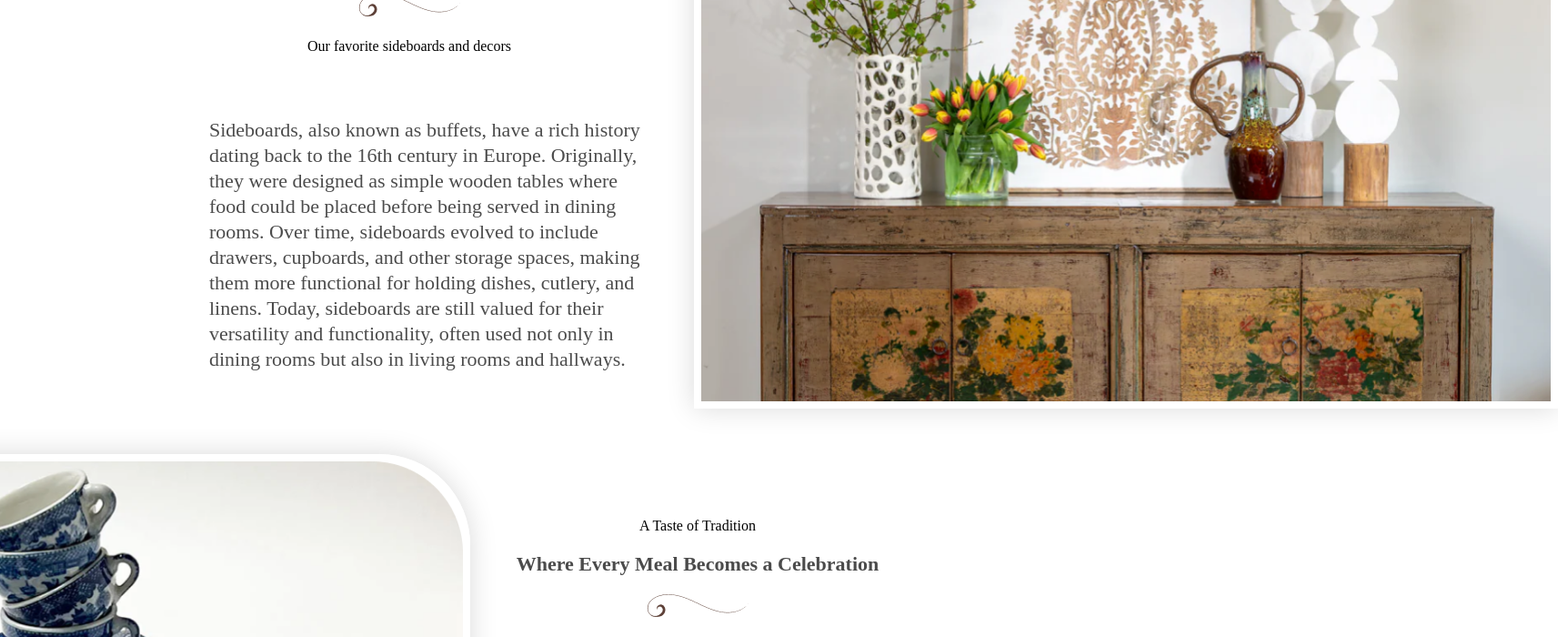
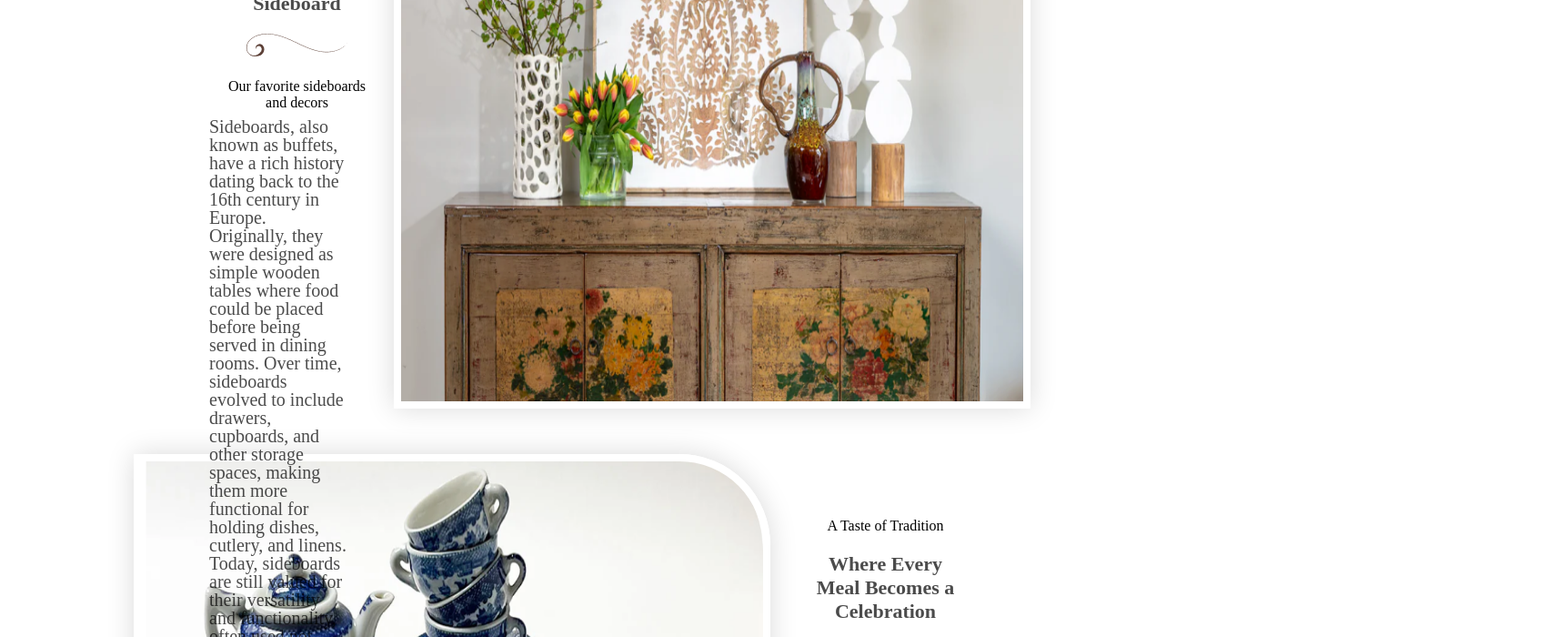
Before and after one commit to Narek223/AbcVintage, a React (Create React App) app: page / in a window 1280 px wide. Shown: the part 4620-5320 px from the top of the page at 91% size, 1713 px wide, since content can reach past the window. Built offline with nearby package versions, Linux system fonts and the light colour scheme; a web font is replaced by a local one.

Commit message:
scss changes

```diff
--- a/src/Components/Gallery/GalleryItem/galleryitem.module.css
+++ b/src/Components/Gallery/GalleryItem/galleryitem.module.css
@@ -49,4 +49,56 @@
 }
 .galleryConteiner .galleryImgCont img.fiximgborder {
   border-radius: 0 100px 0 0;
+}
+
+@media screen and (max-width: 1860px) {
+  .galleryConteiner .galleryImgCont img {
+    width: 860px;
+  }
+}
+@media screen and (max-width: 1770px) {
+  .galleryConteiner .galleryImgCont img {
+    width: 800px;
+  }
+}
+@media screen and (max-width: 1720px) {
+  .galleryConteiner .galleryImgCont img {
+    width: 750px;
+  }
+}
+@media screen and (max-width: 1680px) {
+  .galleryConteiner .galleryImgCont img {
+    width: 700px;
+  }
+}
+@media screen and (max-width: 1620px) {
+  .galleryConteiner .galleryImgCont img {
+    width: 650px;
+  }
+}
+@media screen and (max-width: 1570px) {
+  .galleryConteiner .Sideboard {
+    width: 500px;
+  }
+  .galleryConteiner .Sideboard p:nth-child(2) {
+    width: 100%;
+  }
+  .galleryConteiner .galleryImgCont img {
+    width: 650px;
+  }
+}
+@media screen and (max-width: 1536px) {
+  .galleryConteiner .Sideboard {
+    width: 400px;
+  }
+  .galleryConteiner .Sideboard p:nth-child(2) {
+    line-height: 20px;
+    font-size: 20px;
+  }
+  .galleryConteiner .Sideboard .sideboardText {
+    width: 100%;
+  }
+  .galleryConteiner .galleryImgCont img {
+    width: 700px;
+  }
 }/*# sourceMappingURL=galleryitem.module.css.map */
--- a/src/Components/Gallery/GalleryItem/galleryitem.module.scss
+++ b/src/Components/Gallery/GalleryItem/galleryitem.module.scss
@@ -56,3 +56,101 @@
       }
     }
   }
+  @media screen and (max-width: 1860px) {
+
+      .galleryConteiner {
+        .galleryImgCont {
+          img {
+            width: 860px;
+
+        }
+      }
+    }
+  }
+  @media screen and (max-width: 1770px) {
+
+      .galleryConteiner {
+        .galleryImgCont {
+          img {
+            width: 800px;
+          }
+
+      }
+    }
+  }
+
+  @media screen and (max-width: 1720px) {
+
+      .galleryConteiner {
+        .galleryImgCont {
+          img {
+            width: 750px;
+          }
+        }
+
+    }
+  }
+
+  @media screen and (max-width: 1680px) {
+
+      .galleryConteiner {
+        .galleryImgCont {
+          img {
+            width: 700px;
+          }
+
+      }
+    }
+  }
+
+  @media screen and (max-width: 1620px) {
+
+      .galleryConteiner {
+        .galleryImgCont {
+          img {
+            width: 650px;
+
+        }
+      }
+    }
+  }
+
+  @media screen and (max-width: 1570px) {
+
+      .galleryConteiner {
+        .Sideboard {
+          width: 500px;
+          p:nth-child(2) {
+            width: 100%;
+          }
+        }
+        .galleryImgCont {
+          img {
+            width: 650px;
+
+        }
+      }
+    }
+  }
+
+  @media screen and (max-width: 1536px) {
+
+      .galleryConteiner {
+        .Sideboard {
+          width: 400px;
+          p:nth-child(2) {
+            line-height: 20px;
+            font-size: 20px;
+          }
+          .sideboardText {
+            width: 100%;
+          }
+        }
+        .galleryImgCont {
+          img {
+            width: 700px;
+          }
+
+      }
+    }
+  }
--- a/src/Components/Gallery/gallery.module.css
+++ b/src/Components/Gallery/gallery.module.css
@@ -8,56 +8,4 @@
   color: #5d4037;
   opacity: 70%;
   font-family: "aurora";
-}
-
-@media screen and (max-width: 1860px) {
-  .conteiner .galleryConteiner .galleryImgCont img {
-    width: 860px;
-  }
-}
-@media screen and (max-width: 1770px) {
-  .conteiner .galleryConteiner .galleryImgCont img {
-    width: 800px;
-  }
-}
-@media screen and (max-width: 1720px) {
-  .conteiner .galleryConteiner .galleryImgCont img {
-    width: 750px;
-  }
-}
-@media screen and (max-width: 1680px) {
-  .conteiner .galleryConteiner .galleryImgCont img {
-    width: 700px;
-  }
-}
-@media screen and (max-width: 1620px) {
-  .conteiner .galleryConteiner .galleryImgCont img {
-    width: 650px;
-  }
-}
-@media screen and (max-width: 1570px) {
-  .conteiner .galleryConteiner .Sideboard {
-    width: 500px;
-  }
-  .conteiner .galleryConteiner .Sideboard p:nth-child(2) {
-    width: 100%;
-  }
-  .conteiner .galleryConteiner .galleryImgCont img {
-    width: 650px;
-  }
-}
-@media screen and (max-width: 1536px) {
-  .conteiner .galleryConteiner .Sideboard {
-    width: 400px;
-  }
-  .conteiner .galleryConteiner .Sideboard p:nth-child(2) {
-    line-height: 20px;
-    font-size: 20px;
-  }
-  .conteiner .galleryConteiner .Sideboard .sideboardText {
-    width: 100%;
-  }
-  .conteiner .galleryConteiner .galleryImgCont img {
-    width: 700px;
-  }
 }/*# sourceMappingURL=gallery.module.css.map */
--- a/src/Components/Gallery/gallery.module.scss
+++ b/src/Components/Gallery/gallery.module.scss
@@ -10,101 +10,3 @@
   }
 
 }
-@media screen and (max-width: 1860px) {
-  .conteiner {
-    .galleryConteiner {
-      .galleryImgCont {
-        img {
-          width: 860px;
-        }
-      }
-    }
-  }
-}
-@media screen and (max-width: 1770px) {
-  .conteiner {
-    .galleryConteiner {
-      .galleryImgCont {
-        img {
-          width: 800px;
-        }
-      }
-    }
-  }
-}
-
-@media screen and (max-width: 1720px) {
-  .conteiner {
-    .galleryConteiner {
-      .galleryImgCont {
-        img {
-          width: 750px;
-        }
-      }
-    }
-  }
-}
-
-@media screen and (max-width: 1680px) {
-  .conteiner {
-    .galleryConteiner {
-      .galleryImgCont {
-        img {
-          width: 700px;
-        }
-      }
-    }
-  }
-}
-
-@media screen and (max-width: 1620px) {
-  .conteiner {
-    .galleryConteiner {
-      .galleryImgCont {
-        img {
-          width: 650px;
-        }
-      }
-    }
-  }
-}
-
-@media screen and (max-width: 1570px) {
-  .conteiner {
-    .galleryConteiner {
-      .Sideboard {
-        width: 500px;
-        p:nth-child(2) {
-          width: 100%;
-        }
-      }
-      .galleryImgCont {
-        img {
-          width: 650px;
-        }
-      }
-    }
-  }
-}
-
-@media screen and (max-width: 1536px) {
-  .conteiner {
-    .galleryConteiner {
-      .Sideboard {
-        width: 400px;
-        p:nth-child(2) {
-          line-height: 20px;
-          font-size: 20px;
-        }
-        .sideboardText {
-          width: 100%;
-        }
-      }
-      .galleryImgCont {
-        img {
-          width: 700px;
-        }
-      }
-    }
-  }
-}
```
Also changed, not shown: 2 other files (tests, documents, lock files or other folders).
